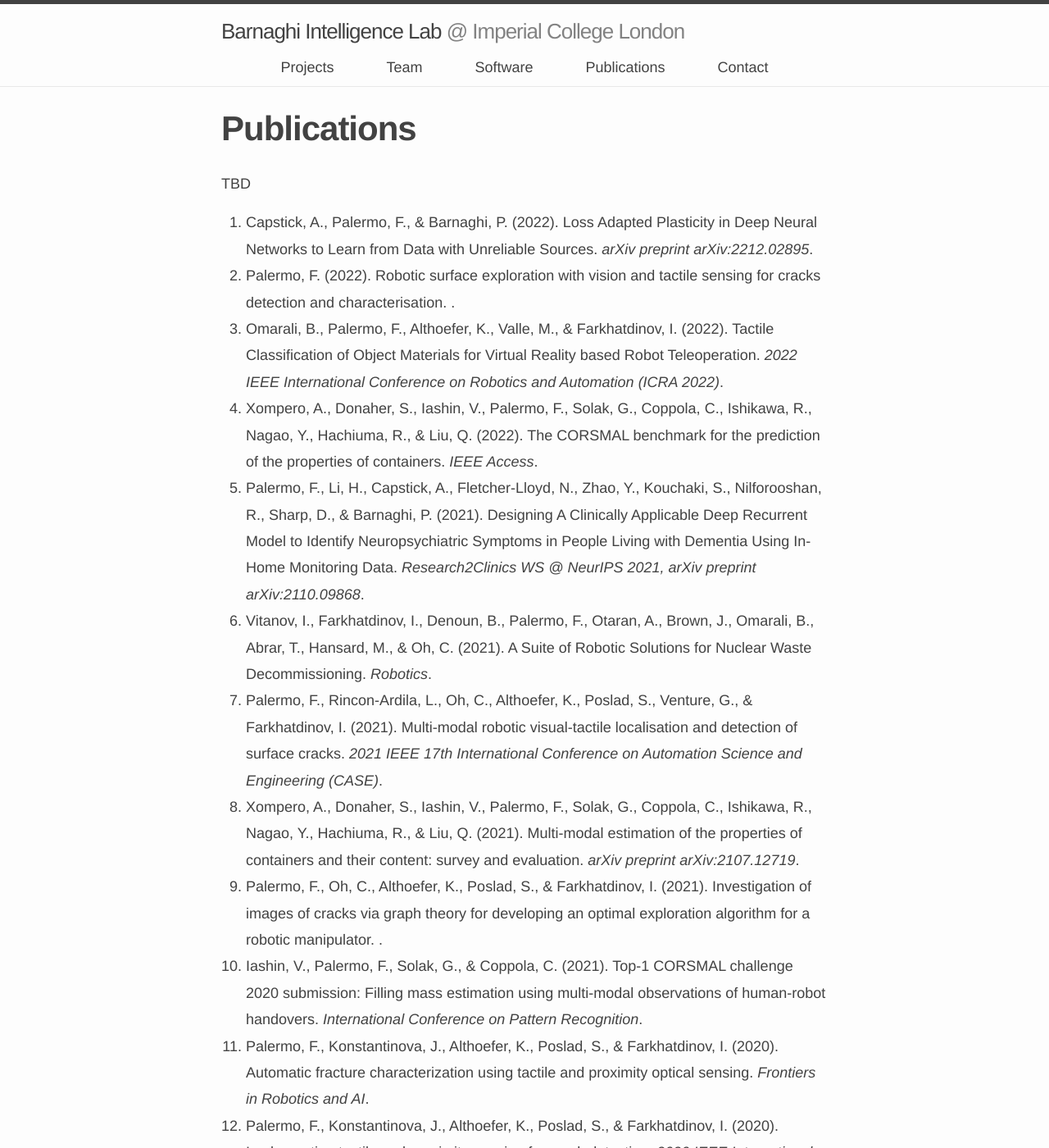
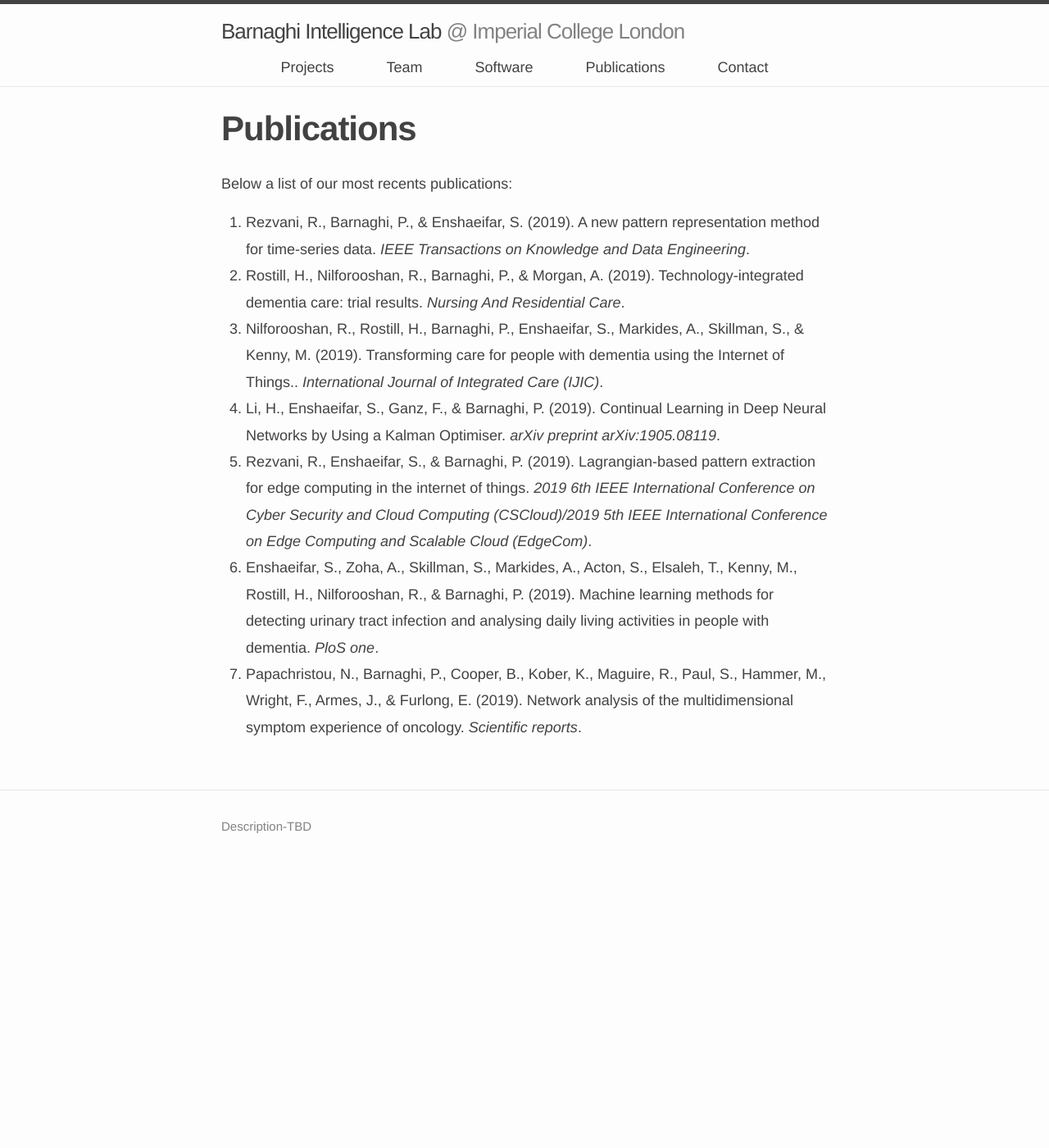
Before and after one commit to tmi-lab/tmi-lab.github.io, a Jekyll site: the page built from _pages/publications/index.md, in a window 1280 px wide and 1400 px high. Shown: the whole window at 82% size. Built offline with Jekyll 4.4.1, drawn with Linux system fonts in a browser that asks for light colours; nearby versions of some CDN libraries; some of the changed lines change nothing that is shown; some of the changed text lies outside the part shown.

Commit message:
Updated bibliography with correct file

```diff
--- a/_data/citations.csv
+++ b/_data/citations.csv
@@ -1,17 +1,43 @@
 Authors,Title,Publication,Volume,Number,Pages,Year,Publisher
-"Palermo, Francesca; Cognolato, Matteo; Gijsberts, Arjan; Müller, Henning; Caputo, Barbara; Atzori, Manfredo; ",Repeatability of grasp recognition for robotic hand prosthesis control based on sEMG data,2017 International Conference on Rehabilitation Robotics (ICORR),,,1154-1159,2017,IEEE
-"Palermo, Francesca; Cognolato, Matteo; Eggel, Ivan; Atzori, Manfredo; Müller, Henning; ",An augmented reality environment to provide visual feedback to amputees during sEMG Data Acquisitions,Annual Conference Towards Autonomous Robotic Systems,,,3-14,2019,"Springer, Cham"
-"Omarali, Bukeikhan; Palermo, Francesca; Valle, Maurizio; Poslad, Stefan; Althoefer, Kaspar; Farkhatdinov, Ildar; ",Position and velocity control for telemanipulation with interoperability protocol,Annual Conference Towards Autonomous Robotic Systems,,,316-324,2019,"Springer, Cham"
-"Palermo, Francesca; Konstantinova, Jelizaveta; Althoefer, Kaspar; Poslad, Stefan; Farkhatdinov, Ildar; ",Implementing tactile and proximity sensing for crack detection,2020 IEEE International Conference on Robotics and Automation (ICRA),,,632-637,2020,IEEE
-"Palermo, Francesca; Konstantinova, Jelizaveta; Althoefer, Kaspar; Poslad, Stefan; Farkhatdinov, Ildar; ",Automatic fracture characterization using tactile and proximity optical sensing,Frontiers in Robotics and AI,7,,513004,2020,Frontiers Media SA
-"Iashin, Vladimir; Palermo, Francesca; Solak, Gökhan; Coppola, Claudio; ",Top-1 CORSMAL challenge 2020 submission: Filling mass estimation using multi-modal observations of human-robot handovers,International Conference on Pattern Recognition,,,423-436,2021,"Springer, Cham"
-"Palermo, Francesca; Oh, Changjae; Althoefer, Kaspar; Poslad, Stefan; Farkhatdinov, Ildar; ",Investigation of images of cracks via graph theory for developing an optimal exploration algorithm for a robotic manipulator,,,,,2021,
-"Xompero, Alessio; Donaher, Santiago; Iashin, Vladimir; Palermo, Francesca; Solak, Gökhan; Coppola, Claudio; Ishikawa, Reina; Nagao, Yuichi; Hachiuma, Ryo; Liu, Qi; ",Multi-modal estimation of the properties of containers and their content: survey and evaluation,arXiv preprint arXiv:2107.12719,,,,2021,
-"Palermo, Francesca; Rincon-Ardila, Liz; Oh, Changjae; Althoefer, Kaspar; Poslad, Stefan; Venture, Gentiane; Farkhatdinov, Ildar; ",Multi-modal robotic visual-tactile localisation and detection of surface cracks,2021 IEEE 17th International Conference on Automation Science and Engineering (CASE),,,1806-1811,2021,IEEE
-"Vitanov, Ivan; Farkhatdinov, Ildar; Denoun, Brice; Palermo, Francesca; Otaran, Ata; Brown, Joshua; Omarali, Bukeikhan; Abrar, Taqi; Hansard, Miles; Oh, Changjae; ",A Suite of Robotic Solutions for Nuclear Waste Decommissioning,Robotics,10,4,112,2021,MDPI
-"Palermo, Francesca; Li, Honglin; Capstick, Alexander; Fletcher-Lloyd, Nan; Zhao, Yuchen; Kouchaki, Samaneh; Nilforooshan, Ramin; Sharp, David; Barnaghi, Payam; ",Designing A Clinically Applicable Deep Recurrent Model to Identify Neuropsychiatric Symptoms in People Living with Dementia Using In-Home Monitoring Data,"Research2Clinics WS @ NeurIPS 2021, arXiv preprint arXiv:2110.09868",,,,2021,
-"Xompero, Alessio; Donaher, Santiago; Iashin, Vladimir; Palermo, Francesca; Solak, Gökhan; Coppola, Claudio; Ishikawa, Reina; Nagao, Yuichi; Hachiuma, Ryo; Liu, Qi; ",The CORSMAL benchmark for the prediction of the properties of containers,IEEE Access,10,,41388-41402,2022,IEEE
-"Omarali, Bukeikhan; Palermo, Francesca; Althoefer, Kaspar; Valle, Maurizio; Farkhatdinov, Ildar; ",Tactile Classification of Object Materials for Virtual Reality based Robot Teleoperation,2022 IEEE International Conference on Robotics and Automation (ICRA 2022),,,,2022,
-"Palermo, Francesca; ",Robotic surface exploration with vision and tactile sensing for cracks detection and characterisation,,,,,2022,
-"Capstick, Alexander; Palermo, Francesca; Barnaghi, Payam; ",Loss Adapted Plasticity: Learning From Data With Unreliable Sources,,,,,,
+"Papachristou, Nikoloas; Barnaghi, Payam; Cooper, Bruce A; Hu, Xiao; Maguire, Roma; Apostolidis, Kathi; Armes, Jo; Conley, Yvette P; Hammer, Marilyn; Katsaragakis, Stylianos; ",Congruence between latent class and K-modes analyses in the identification of oncology patients with distinct symptom experiences,Journal of pain and symptom management,55,2,318-333. e4,2018,Elsevier
+"Gonzalez-Vidal, Aurora; Barnaghi, Payam; Skarmeta, Antonio F; ",Beats: Blocks of eigenvalues algorithm for time series segmentation,IEEE Transactions on Knowledge and Data Engineering,30,11,2051-2064,2018,IEEE
+"Enshaeifar, Shirin; Zoha, Ahmed; Markides, Andreas; Skillman, Severin; Acton, Sahr Thomas; Elsaleh, Tarek; Hassanpour, Masoud; Ahrabian, Alireza; Kenny, Mark; Klein, Stuart; ",Health management and pattern analysis of daily living activities of people with dementia using in-home sensors and machine learning techniques,PloS one,13,5,e0195605,2018,"Public Library of Science San Francisco, CA USA"
+"Rostill, Helen; Nilforooshan, Ramin; Morgan, Amanda; Barnaghi, Payam; Ream, Emma; Chrysanthaki, Theti; ",Technology integrated health management for dementia,British Journal of Community Nursing,23,10,502-508,2018,MA Healthcare London
+"Papachristou, Nikolaos; Barnaghi, Payam; Cooper, Bruce; Kober, Kord M; Maguire, Roma; Paul, Steven M; Hammer, Marilyn; Wright, Fay; Armes, Jo; Furlong, Eileen P; ",Network analysis of the multidimensional symptom experience of oncology,Scientific reports,9,1,1-11,2019,Nature Publishing Group
+"Enshaeifar, Shirin; Zoha, Ahmed; Skillman, Severin; Markides, Andreas; Acton, Sahr Thomas; Elsaleh, Tarek; Kenny, Mark; Rostill, Helen; Nilforooshan, Ramin; Barnaghi, Payam; ",Machine learning methods for detecting urinary tract infection and analysing daily living activities in people with dementia,PloS one,14,1,e0209909,2019,"Public Library of Science San Francisco, CA USA"
+"Rezvani, Roonak; Enshaeifar, Shirin; Barnaghi, Payam; ",Lagrangian-based pattern extraction for edge computing in the internet of things,2019 6th IEEE International Conference on Cyber Security and Cloud Computing (CSCloud)/2019 5th IEEE International Conference on Edge Computing and Scalable Cloud (EdgeCom),,,177-182,2019,IEEE
+"Li, Honglin; Enshaeifar, Shirin; Ganz, Frieder; Barnaghi, Payam; ",Continual Learning in Deep Neural Networks by Using a Kalman Optimiser,arXiv preprint arXiv:1905.08119,,,,2019,
+"Nilforooshan, Ramin; Rostill, Helen; Barnaghi, Payam; Enshaeifar, Shirin; Markides, Andreas; Skillman, Severin; Kenny, Mark; ",Transforming care for people with dementia using the Internet of Things.,International Journal of Integrated Care (IJIC),19,,,2019,
+"Rostill, Helen; Nilforooshan, Ramin; Barnaghi, Payam; Morgan, Amanda; ",Technology-integrated dementia care: trial results,Nursing And Residential Care,21,9,489-494,2019,MA Healthcare London
+"Li, Honglin; Barnaghi, Payam; Enshaeifar, Shirin; Ganz, Frieder; ",Continual learning using bayesian neural networks,IEEE transactions on neural networks and learning systems,32,9,4243-4252,2020,IEEE
+"Rezvani, Roonak; Barnaghi, Payam; Enshaeifar, Shirin; ",A new pattern representation method for time-series data,IEEE Transactions on Knowledge and Data Engineering,33,7,2818-2832,2019,IEEE
+"Hassanpour, Masoud; Hoseinitabatabaei, Seyed Amir; Barnaghi, Payam; Tafazolli, Rahim; ",Improving the accuracy of the video popularity prediction models through user grouping and video popularity classification,ACM Transactions on the Web (TWEB),14,1,1-28,2020,"ACM New York, NY, USA"
+"Zhao, Yuchen; Haddadi, Hamed; Skillman, Severin; Enshaeifar, Shirin; Barnaghi, Payam; ",Privacy-preserving activity and health monitoring on databox,"Proceedings of the Third ACM International Workshop on Edge Systems, Analytics and Networking",,,49-54,2020,
+"Li, Honglin; Fan, Yifei; Ganz, Frieder; Yezzi, Anthony; Barnaghi, Payam; ",Verifying the Causes of Adversarial Examples,2020 25th International Conference on Pattern Recognition (ICPR),,,6750-6757,2021,IEEE
+"Li, Honglin; Barnaghi, Payam; Skillman, Severin; Sharp, David; Nilforooshan, Ramin; Rostill, Helen; ",Machine learning for risk analysis of Urinary Tract Infection in people with dementia,,,,,2020,arXiv
+"Wairagkar, Maitreyee; Lima, Maria R; Bazo, Daniel; Craig, Richard; Weissbart, Hugo; Etoundi, Appolinaire C; Reichenbach, Tobias; Iyengar, Prashant; Vaswani, Sneh; James, Christopher; ",Emotive response to a hybrid-face robot and translation to consumer social robots,IEEE Internet of Things Journal,9,5,3174-3188,2021,IEEE
+"Pourshahrokhi, Narges; Kouchaki, Samaneh; Kober, Kord M; Miaskowski, Christine; Barnaghi, Payam; ",A Hamiltonian Monte Carlo Model for Imputation and Augmentation of Healthcare Data,arXiv preprint arXiv:2103.02349,,,,2021,
+"Papachristou, Nikolaos; Barnaghi, Payam; Allison, Sarah J; Kober, Kord M; Miaskowski, Christine; ",Bayesian Networks and Causal Inference for the Interpretation of Patients' Symptom Experience,,,,,2021,
+"Wairagkar, Maitreyee; De Lima, Maria Raposo; Harrison, Matthew; Batey, Philippa; Daniels, Sarah; Barnaghi, Payam; Sharp, David J; Vaidyanathan, Ravi; ",Conversational artificial intelligence and affective social robot for monitoring health and well‐being of people with dementia,Alzheimer's & Dementia,17,,e053276,2021,
+"David, Michael; Barnaghi, Payam; Nilforooshan, Ramin; Rostill, Helen; Soreq, Eyal; Sharp, David J; Scott, Gregory; ",Home monitoring of vital signs and generation of alerts in a cohort of people living with dementia,Alzheimer's & Dementia,17,,e055151,2021,
+"Rezvani, Roonak; Kouchaki, Samaneh; Nilforooshan, Ramin; Sharp, David J; Barnaghi, Payam; ",Analysing behavioural changes in people with dementia using in‐home monitoring technologies,Alzheimer's & Dementia,17,,e052181,2021,
+"Zhao, Yuchen; Barnaghi, Payam; Haddadi, Hamed; ",Multimodal federated learning,arXiv preprint arXiv:2109.04833,,,,2021,
+"Hine, Christine; Barnaghi, Payam; ",SURVEILLANCE FOR INDEPENDENCE: DISCURSIVE FRAMEWORKS IN SMART CARE FOR DEMENTIA,AoIR Selected Papers of Internet Research,,,,2021,
+"Lima, Maria R; Wairagkar, Maitreyee; Gupta, Manish; y Baena, Ferdinando Rodriguez; Barnaghi, Payam; Sharp, David J; Vaidyanathan, Ravi; ",Conversational affective social robots for ageing and dementia support,IEEE Transactions on Cognitive and Developmental Systems,,,,2021,IEEE
+"Palermo, Francesca; Li, Honglin; Capstick, Alexander; Fletcher-Lloyd, Nan; Zhao, Yuchen; Kouchaki, Samaneh; Nilforooshan, Ramin; Sharp, David; Barnaghi, Payam; ",Designing A Clinically Applicable Deep Recurrent Model to Identify Neuropsychiatric Symptoms in People Living with Dementia Using In-Home Monitoring Data,arXiv preprint arXiv:2110.09868,,,,2021,
+"Amerineni, Rajesh; Gupta, Lalit; Steadman, Nathan; Annauth, Keshwyn; Burr, Charles; Wilson, Samuel; Barnaghi, Payam; Vaidyanathan, Ravi; ",Fusion Models for Generalized Classification of Multi-Axial Human Movement: Validation in Sport Performance,Sensors,21,24,8409,2021,MDPI
+"Hotho, Andreas; Blomqvist, Eva; Dietze, Stefan; Fokoue, Achille; Ding, Ying; Barnaghi, Payam; Haller, Armin; Dragoni, Mauro; Alani, Harith; ","The Semantic Web–ISWC 2021: 20th International Semantic Web Conference, ISWC 2021, Virtual Event, October 24–28, 2021, Proceedings",,,,,2021,Springer Nature
+"Fletcher‐Lloyd, Nan; Soreq, Eyal; Wilson, Danielle; Nilforooshan, Ramin; Sharp, David J; Barnaghi, Payam; ",Home monitoring of daily living activities and prediction of agitation risk in a cohort of people living with dementia,Alzheimer's & Dementia,17,,e058614,2021,
+"Hine, Christine; Nilforooshan, Ramin; Barnaghi, Payam; ",Ethical considerations in design and implementation of home-based smart care for dementia,Nursing Ethics,,,09697330211062980,2022,"SAGE Publications Sage UK: London, England"
+"Pourshahrokhi, Narges; Kouchaki, Samaneh; Li, Yunpeng; Barnaghi, Payam M; ",Folded Hamiltonian Monte Carlo for Bayesian Generative Adversarial Networks,,,,,2021,
+"Zhao, Yuchen; Barnaghi, Payam; Haddadi, Hamed; ",Multimodal federated learning on iot data,2022 IEEE/ACM Seventh International Conference on Internet-of-Things Design and Implementation (IoTDI),,,43-54,2022,IEEE
+"Parkinson, Megan; Curtis, Francesca; Dani, Mel; Fertleman, Michael; Kolanko, Magda; Soreq, Eyal; Barnaghi, Payam; Sharp, David; Li, Lucia; ",166 Exploring interactions between traumatic brain injury and cognitive co-morbidity: descriptive case analysis from real-world monitoring,,,,,2022,BMJ Publishing Group Ltd
+"Soreq, Eyal; Kolanko, Magdalena; Ravindran, Kiran Kumar Guruswamy; Della Monica, Ciro; Revell, Victoria; Lai, Helen; Barnaghi, Payam; Malhotra, Paresh; Dijk, Deerk-Jan; Sharp, David; ",042 Longitudinal assessment of sleep/wake behaviour in dementia patients living at home,,,,,2022,BMJ Publishing Group Ltd
+"Soreq, Eyal; Kolanko, Magdalena A; della Monica, Ciro; Ravindran, Kiran KG; Revell, Victoria Louise; de Villèle, Paul; Barnaghi, Payam; Dijk, Derk-Jan; Sharp, David J; ",Monitoring abnormal nocturnal behaviour in the homes of patients living with dementia¶,Alzheimer's Association International Conference,,,,2022,ALZ
+"Barnaghi, Payam; Bauer, Martin; Biswas, Abdur Rahim; Botterman, Maarten; Cheng, Bin; Cirillo, Flavio; Dillinger, Markus; Graux, Hans; Hoseinitabatabaie, Seyed Amir; Kovacs, Ernö; ","IoT Analytics: Collect, Process, Analyze, and Present Massive Amounts of Operational Data–Research and Innovation Challenges","Building the Hyperconnected Society-Internet of Things Research and Innovation Value Chains, Ecosystems and Markets",,,221-260,2022,River Publishers
+"Huang, Yushan; Zhao, Yuchen; Haddadi, Hamed; Barnaghi, Payam; ",Using Entropy Measures for Monitoring the Evolution of Activity Patterns,arXiv preprint arXiv:2210.01736,,,,2022,
+"Kalantari, Elaheh; Kouchaki, Samaneh; Miaskowski, Christine; Kober, Kord; Barnaghi, Payam; ",Network analysis to identify symptoms clusters and temporal interconnections in oncology patients,Scientific reports,12,1,1-19,2022,Nature Publishing Group
+"Serban, Alina-Irina; Soreq, Eyal; Barnaghi, Payam; Daniels, Sarah; Calvo, Rafael A; Sharp, David J; ",The effect of COVID-19 on the home behaviours of people affected by dementia,NPJ digital medicine,5,1,1-6,2022,Nature Publishing Group
+"Palermo, Francesca; Li, Honglin; Capstick, Alexander; Fletcher-Lloyd, Nan; Zhao, Yuchen; Kouchaki, Samaneh; Nilforooshan, Ramin; Sharp, David; Barnaghi, Payam; ",(POSTER) Designing A Clinically Applicable Deep Recurrent Model to Identify Neuropsychiatric Symptoms in People Living with Dementia Using In-Home Monitoring Data,NeurIPS'21 Workshop-Bridging the Gap: From Machine Learning Research to Clinical Practice,,,,2021,
+"Fletcher-Lloyd, Nan Victoria; Serban, Alina-Irina; Kolanko, Magdalena; Wingfield, David; Wilson, Danielle; Nilforooshan, Ramin; Barnaghi, Payam; Soreq, Eyal; ",A Digital Biomarker for Identifying Changes in Daily Activity Patterns,medRxiv,,,,2022,Cold Spring Harbor Laboratory Press
 "Capstick, Alexander; Palermo, Francesca; Barnaghi, Payam; ",Loss Adapted Plasticity in Deep Neural Networks to Learn from Data with Unreliable Sources,arXiv preprint arXiv:2212.02895,,,,2022,
--- a/_pages/publications/index.md
+++ b/_pages/publications/index.md
@@ -9,8 +9,8 @@ rank: 4
 
 <!-- Members of the Barnaghi Machine Intelligence laboratory indicated in **boldface** -->
 
-TBD
-{% include publications author="barnaghi;palermo" %}
+Below a list of our most recents publications:
+{% include publications year="2019;2023" %}
 
 
 <!--
```
